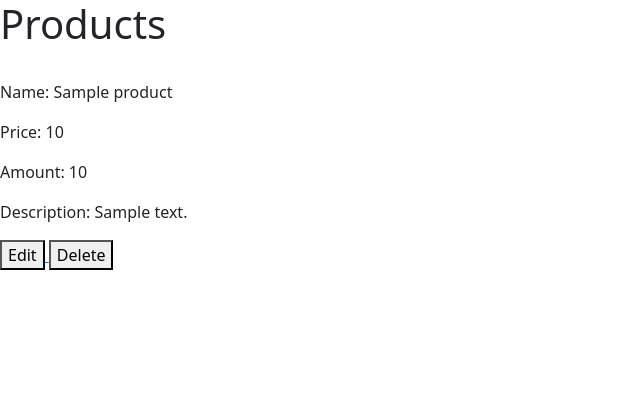
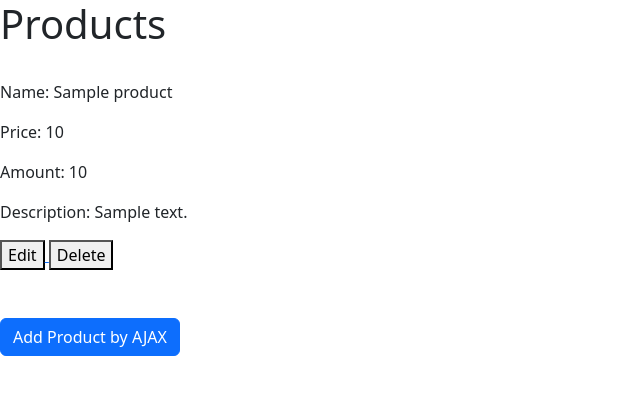
Before and after one commit to sdikyarts/ultr4milk-django, a Django app: page /products in a window 1280 px wide. Shown: the top 395 px of the page, without its empty margins (0-640 px from the left). Run offline with Django 4.2, Linux system fonts and the light colour scheme; a user stored in the database is signed in; tables that the repository leaves empty hold one stand-in row (values such as "Sample post").

Commit message:
ajax for add products

```diff
--- a/main/models.py
+++ b/main/models.py
@@ -5,6 +5,6 @@ from django.contrib.auth.models import User
 class Product(models.Model):
     user = models.ForeignKey(User, on_delete=models.CASCADE)
     name = models.CharField(max_length=255)
-    price = models.IntegerField()
-    amount = models.IntegerField()
+    price = models.IntegerField(default = None)
+    amount = models.IntegerField(default = None, null = True)
     description = models.TextField()
--- a/main/templates/main.html
+++ b/main/templates/main.html
@@ -4,7 +4,7 @@
 {% block content %}
 <div class="main">
     <h1>Welcome, user!</h1>
-    <h3>Total Points: 0</h3>
+    <h3 id="totalPoints">Total Points: 0</h3>
     <br>
     <button id="purchase">Purchase</button>
     <a href="{% url 'main:create_product' %}">
--- a/main/templates/products.html
+++ b/main/templates/products.html
@@ -1,24 +1,117 @@
 {% extends 'base.html' %}
-
 
 {% block content %}
 <h1>Products</h1>
 <br>
-{% for product in products %}
-    <p>Name: {{product.name}}</p>
-    <p>Price: {{product.price}}</p>
-    <p>Amount: {{product.amount}}</p>
-    <p>Description: {{product.description}}</p>
-    <a href="{% url 'main:edit_product' product.pk %}">
+<div id="products"></div>
+<br>
+<br>
+<button type="button" class="btn btn-primary" data-bs-toggle="modal" data-bs-target="#exampleModal">Add Product by AJAX</button>
+
+<!-- Modal -->
+<div class="modal fade" id="exampleModal" tabindex="-1" aria-labelledby="exampleModalLabel" aria-hidden="true">
+    <div class="modal-dialog">
+        <div class="modal-content">
+            <div class="modal-header">
+                <h1 class="modal-title fs-5" id="exampleModalLabel">Add New Product</h1>
+                <button type="button" class="btn-close" data-bs-dismiss="modal" aria-label="Close"></button>
+            </div>
+            <div class="modal-body">
+                <form id="form" onsubmit="return false;">
+                    {% csrf_token %}
+                    <div class="mb-3">
+                        <label for="name" class="col-form-label">Name:</label>
+                        <input type="text" class="form-control" id="name" name="name"></input>
+                    </div>
+                    <div class="mb-3">
+                        <label for="price" class="col-form-label">Price:</label>
+                        <input type="number" class="form-control" id="price" name="price"></input>
+                    </div>
+                    <div class="mb-3">
+                        <label for="amount" class="col-form-label">Amount:</label>
+                        <input type="number" class="form-control" id="amount" name="amount"></input>
+                    <div class="mb-4">
+                        <label for="description" class="col-form-label">Description:</label>
+                        <textarea class="form-control" id="description" name="description"></textarea>
+                    </div>
+                </form>
+            </div>
+            <div class="modal-footer">
+                <button type="button" class="btn btn-secondary" data-bs-dismiss="modal">Close</button>
+                <button type="button" class="btn btn-primary" id="button_add" data-bs-dismiss="modal">Add Product</button>
+            </div>
+        </div>
+    </div>
+</div>
+
+<a href="{% url 'main:show_inventory' %}">
     <button>
-            Edit
+        Back
     </button>
 </a>
-    <a href="{% url 'main:delete_product' product.pk %}">
+<a href="{% url 'main:show_main' %}">
     <button>
-            Delete
+        Home
     </button>
 </a>
+
+<script>
+    async function getProducts() {
+        const response = await fetch("{% url 'main:get_product_json' %}");
+        if (!response.ok) {
+            throw new Error(`HTTP error! status: ${response.status}`);
+        }
+        return response.json();
+    }
+
+    async function refreshProducts() {
+        try {
+            const productsDiv = document.getElementById("products");
+            productsDiv.innerHTML = "";
+            const products = await getProducts();
+            products.forEach((product) => {
+                const productHtml = `
+                    <p>Name: ${product.fields.name}</p>
+                    <p>Price: ${product.fields.price}</p>
+                    <p>Amount: ${product.fields.amount}</p>
+                    <p>Description: ${product.fields.description}</p>
+                    <a href="/edit_product/${product.pk}">
+                        <button>Edit</button>
+                    </a>
+                    <a href="/delete_product/${product.pk}">
+                        <button>Delete</button>
+                    </a>
                     <br>
-{% endfor %}
+                `;
+                productsDiv.innerHTML += productHtml;
+            });
+        } catch (error) {
+            console.error('Failed to refresh products:', error);
+        }
+    }
+
+    refreshProducts();
+
+    function addProduct() {
+        fetch("{% url 'main:add_product_ajax' %}", {
+            method: "POST",
+            body: new FormData(document.querySelector('#form'))
+        })
+        .then(response => {
+            if (!response.ok) {
+                throw new Error(`HTTP error! status: ${response.status}`);
+            }
+            return response.json();
+        })
+        .then(data => {
+            document.getElementById("form").reset();
+            refreshProducts();
+        })
+        .catch(error => console.error('Error:', error));
+
+        return false;
+    }
+
+    document.getElementById("button_add").onclick = addProduct;
+</script>
 {% endblock content %}
--- a/main/urls.py
+++ b/main/urls.py
@@ -3,6 +3,7 @@ from main.views import show_main, create_product, show_inventory, show_products
 from main.views import show_xml, show_json, show_xml_by_id, show_json_by_id
 from main.views import register, login_user, logout_user
 from main.views import edit_product, delete_product
+from main.views import get_product_json, add_product_ajax
 
 app_name = 'main'
 
@@ -24,4 +25,7 @@ urlpatterns = [
 
     path('edit-product/<int:id>', edit_product, name='edit_product'),
     path('delete-product/<int:id>', delete_product, name='delete_product'),
+
+    path('get-product/', get_product_json, name='get_product_json'),
+path('create-product-ajax/', add_product_ajax, name='add_product_ajax'),
 ]
--- a/main/views.py
+++ b/main/views.py
@@ -2,7 +2,7 @@ from django.shortcuts import render
 
 from main.models import Product
 
-from django.http import HttpResponseRedirect
+from django.http import HttpResponseNotFound, HttpResponseRedirect
 from main.forms import ProductForm
 from django.urls import reverse
 
@@ -21,6 +21,8 @@ from django.contrib.auth.decorators import login_required
 import datetime
 from django.http import HttpResponseRedirect
 from django.urls import reverse
+
+from django.views.decorators.csrf import csrf_exempt
 
 # Create your views here.
 @login_required(login_url='/login')
@@ -132,3 +134,22 @@ def delete_product(request, id):
     product.delete()
     # Kembali ke halaman awal
     return HttpResponseRedirect(reverse('main:show_main'))
+
+def get_product_json(request):
+    product_item = Product.objects.all()
+    return HttpResponse(serializers.serialize('json', product_item))
+
+@csrf_exempt
+def add_product_ajax(request):
+    if request.method == 'POST':
+        name = request.POST.get("name")
+        price = request.POST.get("price")
+        description = request.POST.get("description")
+        user = request.user
+
+        new_product = Product(name=name, price=price, description=description, user=user)
+        new_product.save()
+
+        return HttpResponse(b"CREATED", status=201)
+
+    return HttpResponseNotFound()
```
Also changed, not shown: main/templates/inventory.html (+7 -0 lines), main/migrations/0005_alter_product_amount_alter_product_price.py (added), main/migrations/0006_alter_product_amount.py (added). Lines whose indentation alone changed are shown as unchanged.
